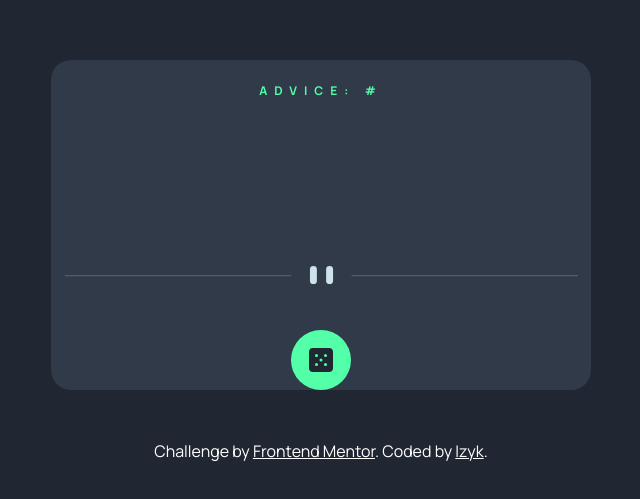
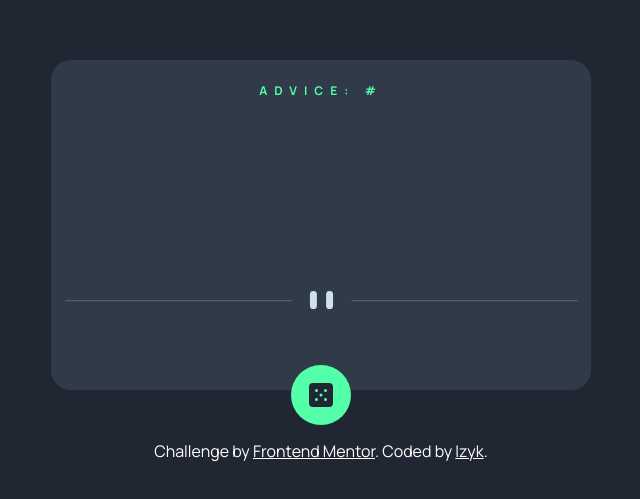
Before and after one commit to IzykGit/advice-generator, a plain HTML site: page index.html in a window 1280 px wide. Shown: the part 139-638 px from the top of the page, without its empty margins (319-959 px from the left). Drawn offline with Linux system fonts and the light colour scheme.

Commit message:
more css

```diff
--- a/style.css
+++ b/style.css
@@ -54,7 +54,6 @@ body {
 
 .divider {
     position: relative;
-    bottom: 25px;
     justify-self: center;
     margin: 0;
     width: 95%;
@@ -64,6 +63,7 @@ body {
 .dice {
     width: 60px;
     height: 60px;
+    top: 35px;
     background-color: #53ffa9;
     z-index: 2;
     position: relative;
```
